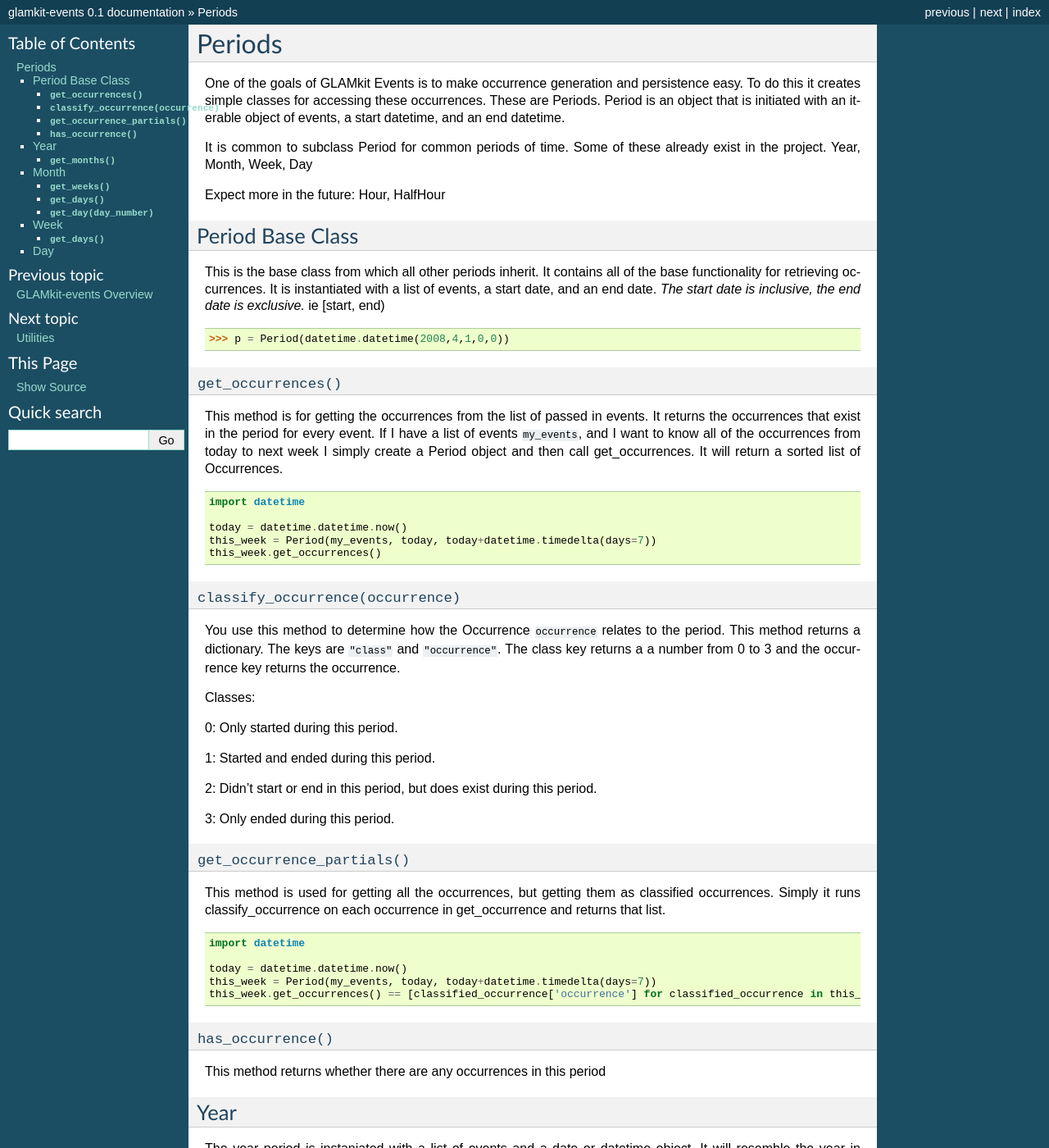
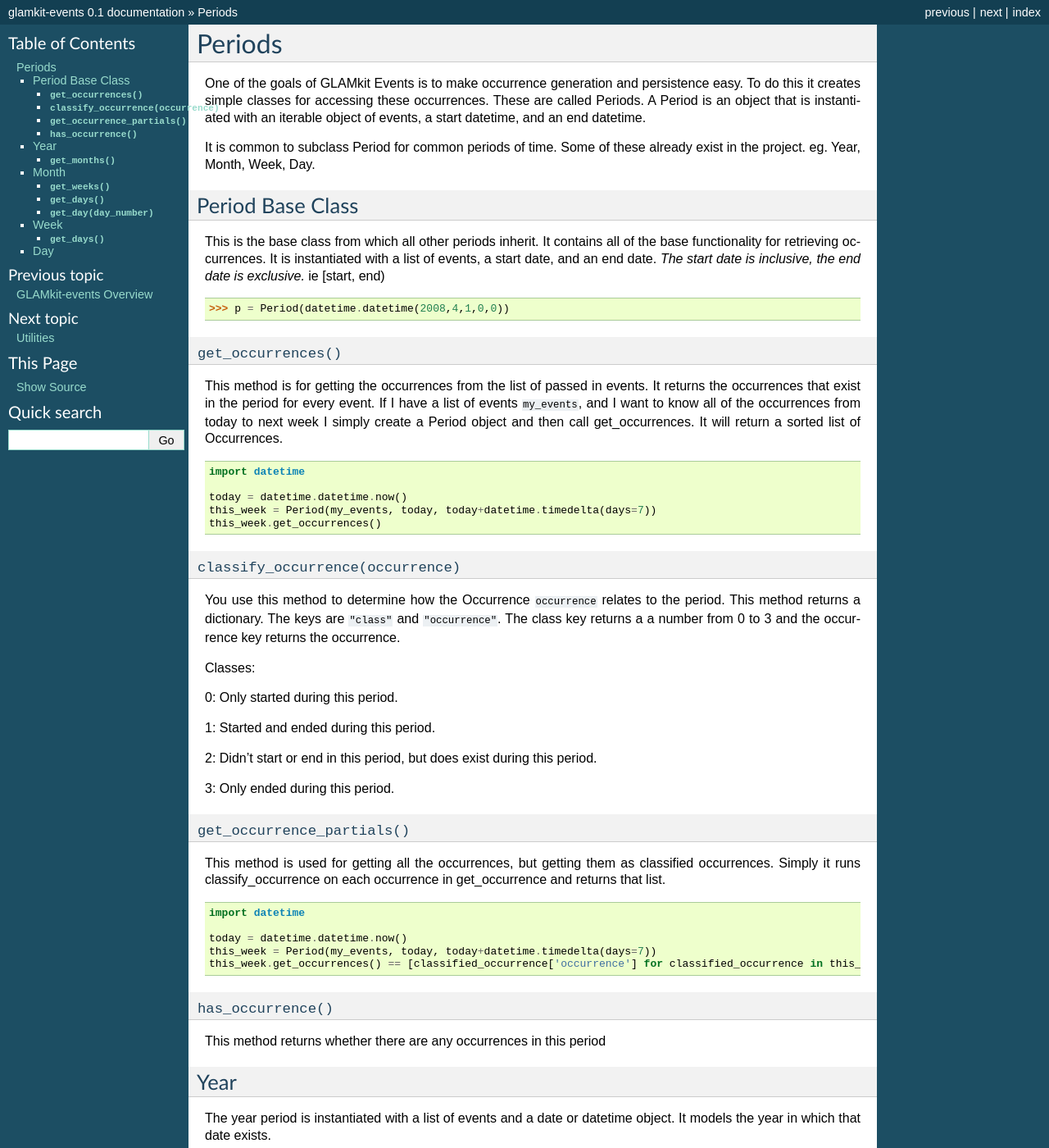
Before and after one commit to gregplaysguitar/glamkit, a Sphinx documentation site: the page built from docs/eventtools/periods.txt, in a window 1280 px wide and 1400 px high. Shown: the whole window at 82% size. Built offline with Sphinx 7.4.7, drawn with Linux system fonts in a browser that asks for light colours; some of the changed text lies outside the part shown.

Commit message:
edited Periods docs - no substantive changes

```diff
--- a/docs/eventtools/periods.txt
+++ b/docs/eventtools/periods.txt
@@ -3,11 +3,9 @@
 =======
 
 One of the goals of GLAMkit Events is to make occurrence generation and persistence easy.  To do this it creates simple classes for accessing these
-occurrences.  These are Periods.  Period is an object that is initiated with an iterable object of events, a start datetime, and an end datetime.
+occurrences.  These are called Periods. A Period is an object that is instantiated with an iterable object of events, a start datetime, and an end datetime.
 
-It is common to subclass Period for common periods of time.  Some of these already exist in the project.  Year, Month, Week, Day
-
-Expect more in the future: Hour, HalfHour
+It is common to subclass Period for common periods of time.  Some of these already exist in the project.  eg. Year, Month, Week, Day.
 
 Period Base Class
 -----------------
@@ -68,7 +66,7 @@
 Year
 ----
 
-The year period is instaniated with a list of events and a date or datetime object. It will resemble the year in which that date exists.
+The year period is instantiated with a list of events and a date or datetime object. It models the year in which that date exists.
 
 >>> p = Year(events, datetime.datetime(2008,4,1))
 >>> p.start
@@ -80,12 +78,12 @@
 ``get_months()``
 ~~~~~~~~~~~~~~~~
 
-This function returns 12 Month objects which resemble the 12 months in the Year period.
+This function returns 12 Month objects which model the 12 months in the Year period.
 
 Month
 -----
 
-The Month period is instantiated with a list of events and a date or  datetime object.  It resembles the month that contains the date or datetime object that was passed in.
+The Month period is instantiated with a list of events and a date or  datetime object.  It models the month that contains the date or datetime object that was passed in.
 
 >>> p = Month(events, datetime.datetime(2008,4,4))
 >>> p.start
@@ -113,7 +111,7 @@
 Week
 ----
 
-The Week period is instantiated with a list of events and a date or  datetime object.  It resembles the week that contains the date or datetime object that was passed in.
+The Week period is instantiated with a list of events and a date or datetime object. It resembles the week that contains the date or datetime object that was passed in.
 
 >>> p = Week(events, datetime.datetime(2008,4,1))
 >>> p.start
```
